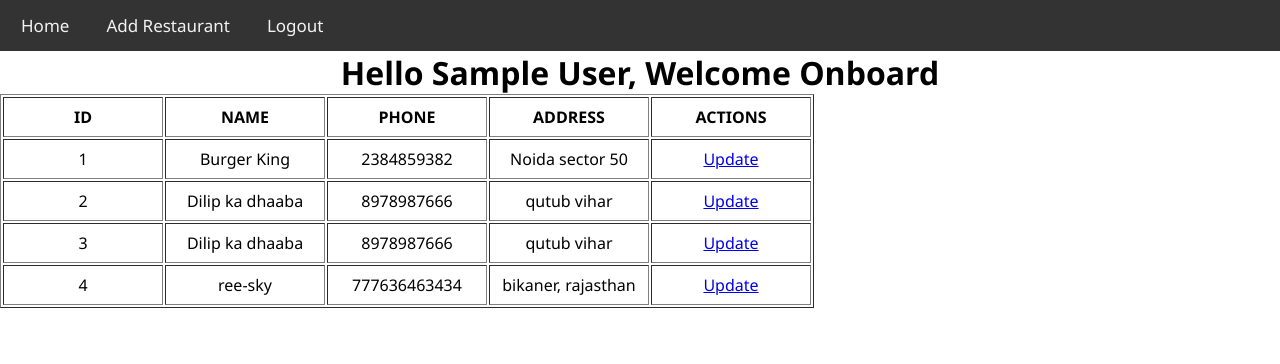
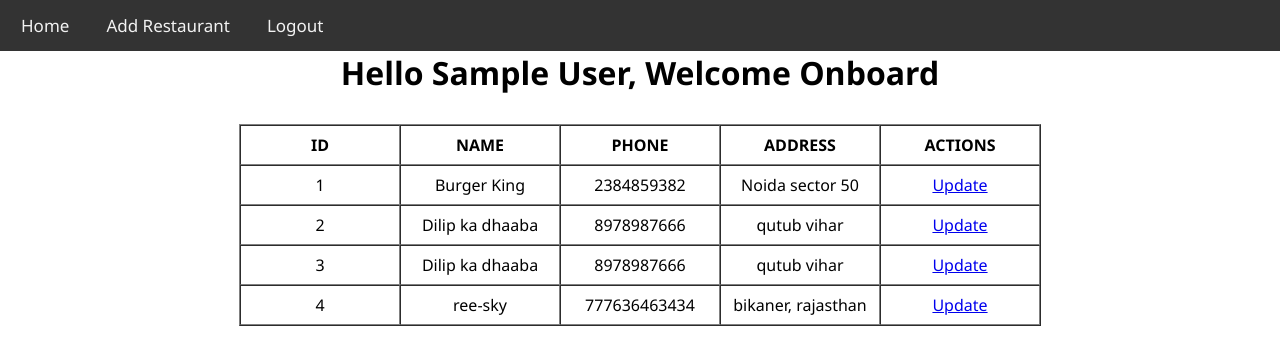
Before and after one commit to curiousdilip/vuejs, a Vue app: page / in a window 1280 px wide. Shown: the top 364 px of the page. Built offline with nearby package versions, Linux system fonts and the light colour scheme; data requests are answered from the project's data file; sample sign-in values are in the browser's storage.

Commit message:
prefill of data in update form

```diff
--- a/src/App.vue
+++ b/src/App.vue
@@ -18,4 +18,12 @@
   margin: 0;
   box-sizing: border-box;
 }
+
+h1 {
+  margin-bottom: 30px;
+}
+table {
+  border-spacing: 0;
+  margin: 0 auto;
+}
 </style>
--- a/src/components/Update.vue
+++ b/src/components/Update.vue
@@ -27,6 +27,7 @@
 </template>
 <script>
 import Header from "./Header.vue";
+import axios from "axios";
 export default {
   /* eslint-disable */ name: "Update",
   components: {
@@ -41,11 +42,17 @@
       },
     };
   },
-  mounted() {
+  async mounted() {
     let user = localStorage.getItem("user-info");
     if (!user) {
       this.$router.push({ name: "SignUp" });
     }
+    const result = await axios.get(
+      "http://localhost:3000/restaurants/" + this.$route.params.id
+    );
+    console.warn(result);
+    // console.warn(this.$route.params.id);
+    this.restaurant = result.data;
   },
 };
 </script>
```
